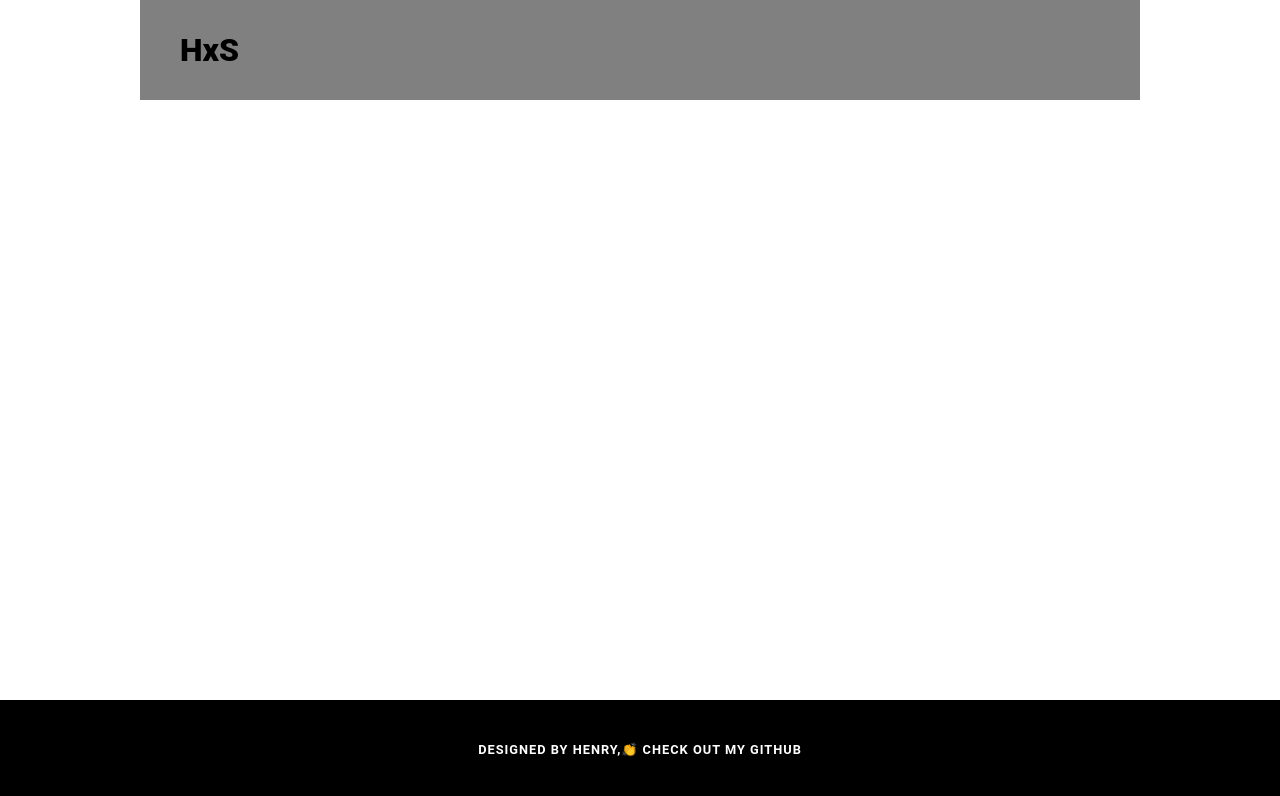
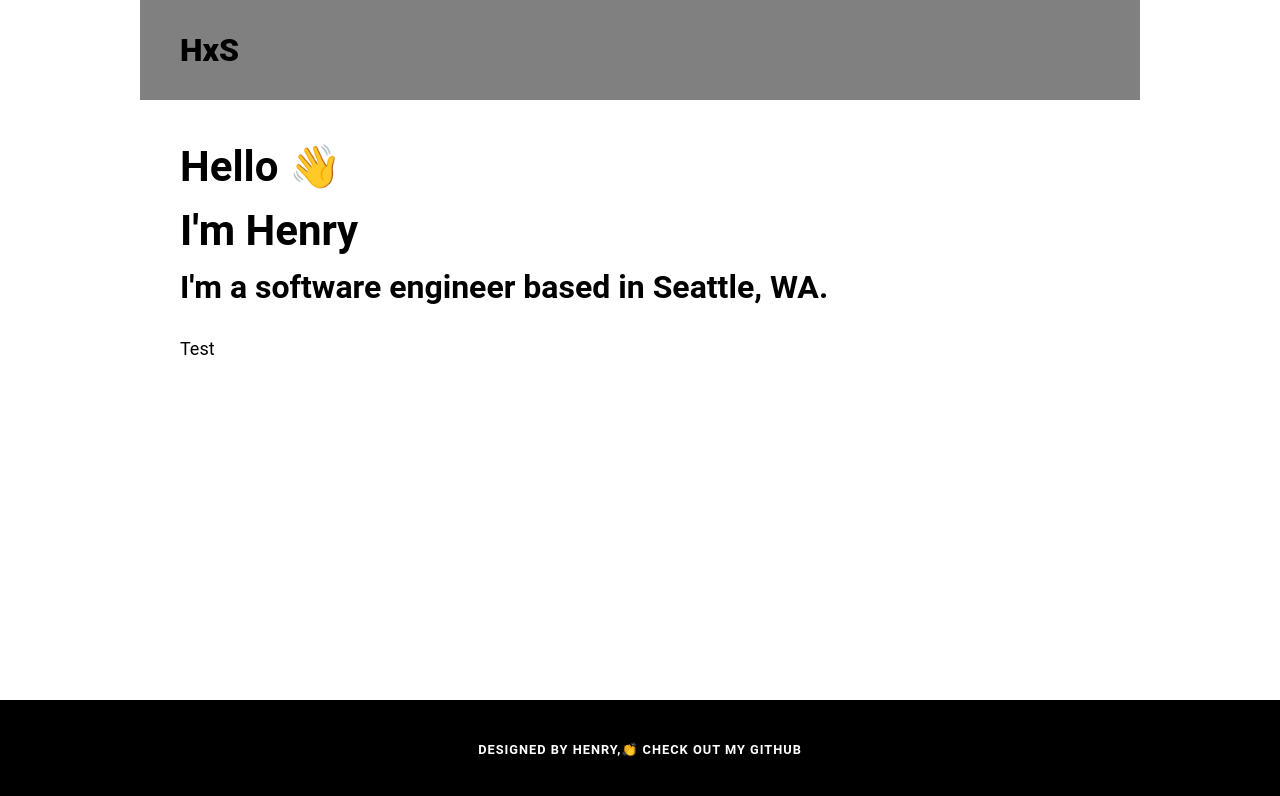
Before and after one commit to henryxsong/henryxsong-v1, a Gatsby site: page / in a window 1280 px wide. Built offline with nearby package versions, Linux system fonts and the light colour scheme; Gatsby itself is replaced by a stand-in of ours.

Commit message:
added return content in hero.js

```diff
--- a/src/components/hero.js
+++ b/src/components/hero.js
@@ -16,7 +16,20 @@ const StyledSection = styled.section`
 const Hero = () => {
     return (
         <StyledSection id="hero">
+            <h1 className="title">
+                Hello <span role="img" aria-label="emoji">👋</span>
+                <br />
+                I'm Henry
+            </h1>
 
+
+            <h2 className="subtitle">
+                I'm a software engineer based in Seattle, WA.
+            </h2>
+
+            <div className="description">
+                Test
+            </div>
         </StyledSection>
     )
 }
```
